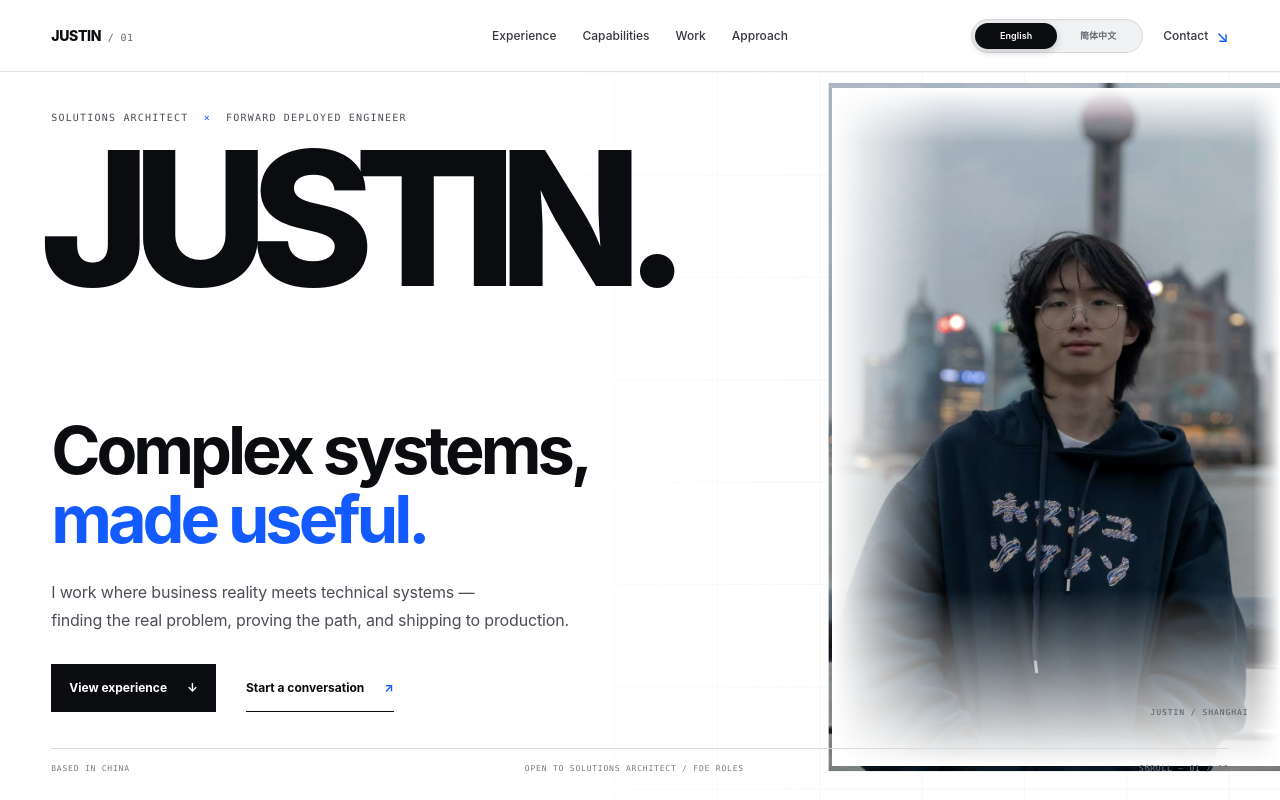
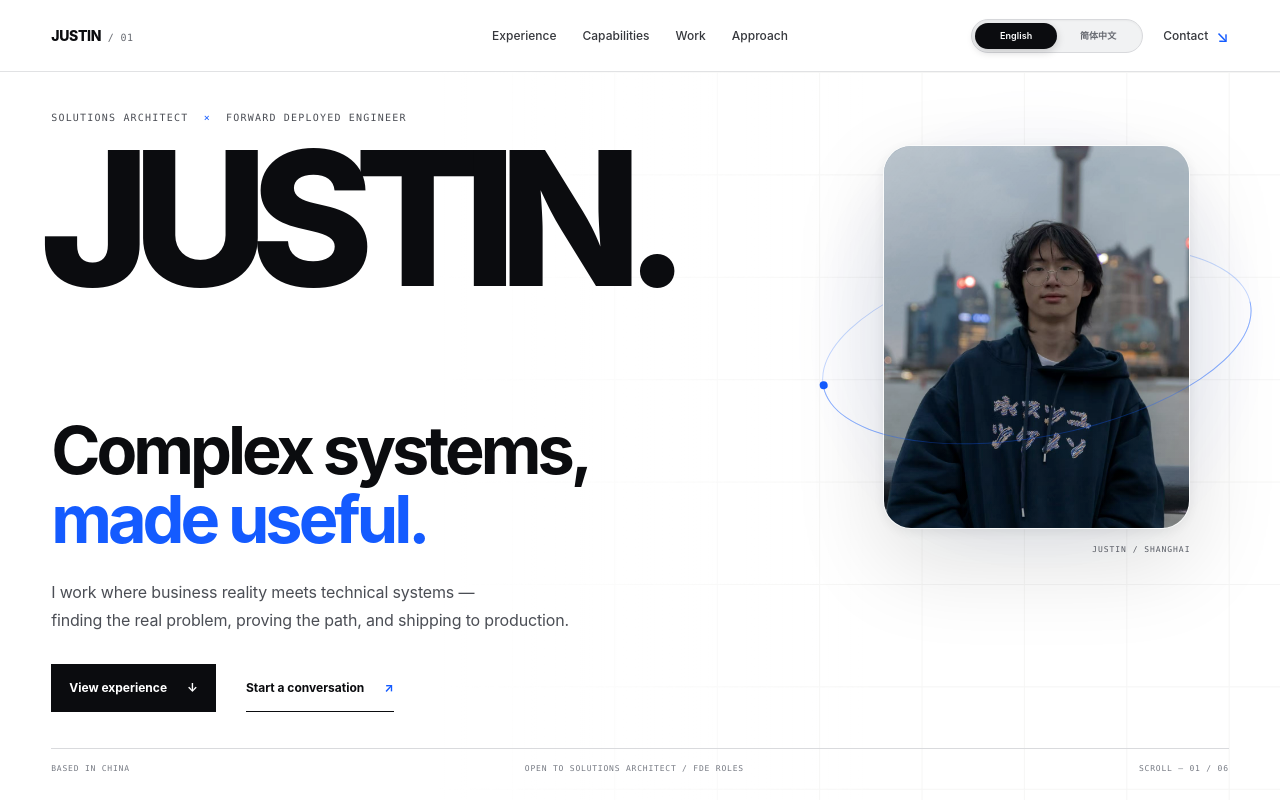
Before and after one commit to Sad-Salad-12/justinli, a Next.js app: page / in a window 1280 px wide. Shown: the top 800 px of the page. Built offline with nearby package versions, Linux system fonts and the light colour scheme.

Commit message:
Refine hero portrait card and orbit

```diff
--- a/app/globals.css
+++ b/app/globals.css
@@ -353,21 +353,65 @@ a {
 .hero-portrait {
   position: absolute;
   z-index: 1;
-  top: calc(var(--header-height) + 2vh);
-  right: 0;
-  bottom: 34px;
-  width: clamp(390px, 35vw, 640px);
+  top: clamp(145px, 17vh, 190px);
+  right: clamp(48px, 7vw, 120px);
+  bottom: auto;
+  width: clamp(280px, 24vw, 390px);
+  aspect-ratio: 4 / 5;
   margin: 0;
   isolation: isolate;
 }
 
 .hero-portrait::before {
   position: absolute;
+  z-index: -2;
+  inset: -24%;
+  border-radius: 50%;
+  background: radial-gradient(circle, rgb(20 91 255 / 9%) 0, rgb(20 91 255 / 0%) 68%);
+  filter: blur(14px);
+  content: "";
+  pointer-events: none;
+}
+
+.hero-portrait::after {
+  position: absolute;
+  z-index: 3;
+  top: 52%;
+  left: 50%;
+  width: 142%;
+  height: 48%;
+  border: 1px solid rgb(20 91 255 / 34%);
+  border-radius: 50%;
+  clip-path: inset(49% 0 0 0);
+  content: "";
+  pointer-events: none;
+  transform: translate(-50%, -50%) rotate(-11deg);
+}
+
+.portrait-frame {
+  position: absolute;
   z-index: 2;
   inset: 0;
+  display: block;
+  overflow: hidden;
+  border: 1px solid rgb(255 255 255 / 84%);
+  border-radius: clamp(24px, 2.2vw, 34px);
+  background: #dfe5e9;
+  box-shadow:
+    0 34px 90px rgb(11 12 15 / 13%),
+    0 3px 14px rgb(11 12 15 / 7%),
+    inset 0 0 0 1px rgb(11 12 15 / 5%);
+  transition: box-shadow 500ms ease;
+}
+
+.portrait-frame::after {
+  position: absolute;
+  z-index: 2;
+  inset: 0;
+  border-radius: inherit;
   background:
-    linear-gradient(90deg, var(--white) 0%, transparent 25%, transparent 94%, var(--white) 100%),
-    linear-gradient(180deg, var(--white) 0%, transparent 8%, transparent 74%, var(--white) 100%);
+    linear-gradient(145deg, rgb(255 255 255 / 24%), transparent 30%),
+    linear-gradient(180deg, transparent 68%, rgb(5 12 25 / 8%));
   content: "";
   pointer-events: none;
 }
@@ -380,44 +424,65 @@ a {
   width: 100%;
   height: 100%;
   object-fit: cover;
-  object-position: 50% 32%;
-  filter: saturate(0.74) contrast(1.045) brightness(1.025);
-  transform: scale(1.015);
+  object-position: 50% 31%;
+  filter: saturate(0.84) contrast(1.035) brightness(1.02);
+  transform: scale(1.01);
   transition:
     filter 700ms ease,
     transform 900ms cubic-bezier(0.2, 0.72, 0, 1);
 }
 
+.hero-portrait:hover .portrait-frame {
+  box-shadow:
+    0 40px 100px rgb(11 12 15 / 16%),
+    0 4px 18px rgb(11 12 15 / 8%),
+    inset 0 0 0 1px rgb(11 12 15 / 5%);
+}
+
 .hero-portrait:hover img {
-  filter: saturate(0.92) contrast(1.035) brightness(1.02);
-  transform: scale(1.035);
+  filter: saturate(0.9) contrast(1.035) brightness(1.02);
+  transform: scale(1.025);
 }
 
 .portrait-orbit {
   position: absolute;
   z-index: 0;
-  top: 17%;
-  right: -9%;
-  width: 86%;
-  aspect-ratio: 1;
-  border: 1px solid rgb(20 91 255 / 18%);
+  top: 52%;
+  left: 50%;
+  width: 142%;
+  height: 48%;
+  border: 1px solid rgb(20 91 255 / 24%);
   border-radius: 50%;
-}
-
-.portrait-orbit::after {
-  position: absolute;
-  inset: 18%;
-  border: 1px dashed rgb(20 91 255 / 22%);
+  transform: translate(-50%, -50%) rotate(-11deg);
+}
+
+.portrait-orbit::before {
+  position: absolute;
+  inset: 13% 10%;
+  border: 1px dashed rgb(20 91 255 / 25%);
   border-radius: 50%;
   content: "";
   animation: orbit-rotate 32s linear infinite;
 }
 
+.portrait-orbit::after {
+  position: absolute;
+  top: 47%;
+  left: -4px;
+  width: 8px;
+  height: 8px;
+  border-radius: 50%;
+  background: var(--blue);
+  box-shadow: 0 0 0 7px rgb(20 91 255 / 11%);
+  content: "";
+  animation: dot-pulse 2.6s ease-out infinite;
+}
+
 .hero-portrait figcaption {
   position: absolute;
-  z-index: 3;
-  right: 7%;
-  bottom: 7%;
+  z-index: 4;
+  right: 0;
+  bottom: -27px;
   color: #565a63;
   font-family: "SFMono-Regular", Consolas, monospace;
   font-size: 8px;
@@ -1374,10 +1439,14 @@ a {
   }
 
   .hero-portrait {
-    top: 105px;
-    right: -80px;
-    bottom: 42px;
-    width: 430px;
+    top: 190px;
+    right: clamp(24px, 4vw, 40px);
+    bottom: auto;
+    width: clamp(260px, 32vw, 310px);
+  }
+
+  .portrait-frame {
+    border-radius: 28px;
   }
 
   .positioning,
@@ -1524,17 +1593,15 @@ a {
   }
 
   .hero-portrait {
-    top: 160px;
-    right: -10vw;
+    top: 220px;
+    right: 18px;
     bottom: auto;
-    width: 82vw;
-    height: 430px;
-  }
-
-  .hero-portrait::before {
-    background:
-      linear-gradient(90deg, var(--white) 0%, transparent 38%, transparent 94%, var(--white) 100%),
-      linear-gradient(180deg, var(--white) 0%, transparent 8%, transparent 70%, var(--white) 100%);
+    width: clamp(180px, 54vw, 224px);
+    height: auto;
+  }
+
+  .portrait-frame {
+    border-radius: 22px;
   }
 
   .hero-portrait figcaption {
--- a/app/page.tsx
+++ b/app/page.tsx
@@ -193,15 +193,17 @@ export default function Home() {
 
         <figure className="hero-portrait hero-enter hero-enter-4">
           <span className="portrait-orbit" aria-hidden="true" />
+          <span className="portrait-frame">
             <Image
               src="/justin-shanghai-portrait.jpg"
               alt={t.a11y.portraitAlt}
               width={1080}
               height={1619}
-            sizes="(max-width: 700px) 82vw, (max-width: 980px) 430px, 35vw"
+              sizes="(max-width: 700px) 54vw, (max-width: 980px) 32vw, 24vw"
               priority
               unoptimized
             />
+          </span>
           <figcaption>{t.hero.portraitCaption}</figcaption>
         </figure>
 
```
Also changed, not shown: 1 other file (tests, documents, lock files or other folders). Lines whose indentation alone changed are shown as unchanged.
